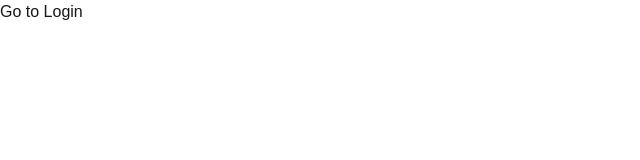
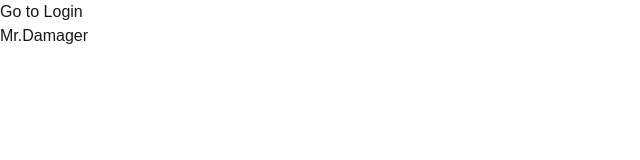
Before and after one commit to Arpitthedamager/work_over, a Next.js app: page / in a window 1280 px wide. Shown: the top 160 px of the page, without its empty margins (0-640 px from the left). Built offline with nearby package versions, Linux system fonts and the light colour scheme.

Commit message:
water mark

```diff
--- a/src/app/layout.js
+++ b/src/app/layout.js
@@ -25,6 +25,11 @@ export default function RootLayout({ children }) {
         className={`${geistSans.variable} ${geistMono.variable} antialiased`}
       >
         <AuthProvider>{children}</AuthProvider>
+        <div className="fixed inset-0 pointer-events-none flex justify-center items-center opacity-10 z-0">
+          <h1 className="text-8xl font-bold text-gray-500 select-none">
+            Mr.Damager
+          </h1>
+        </div>
       </body>
     </html>
   );
```
